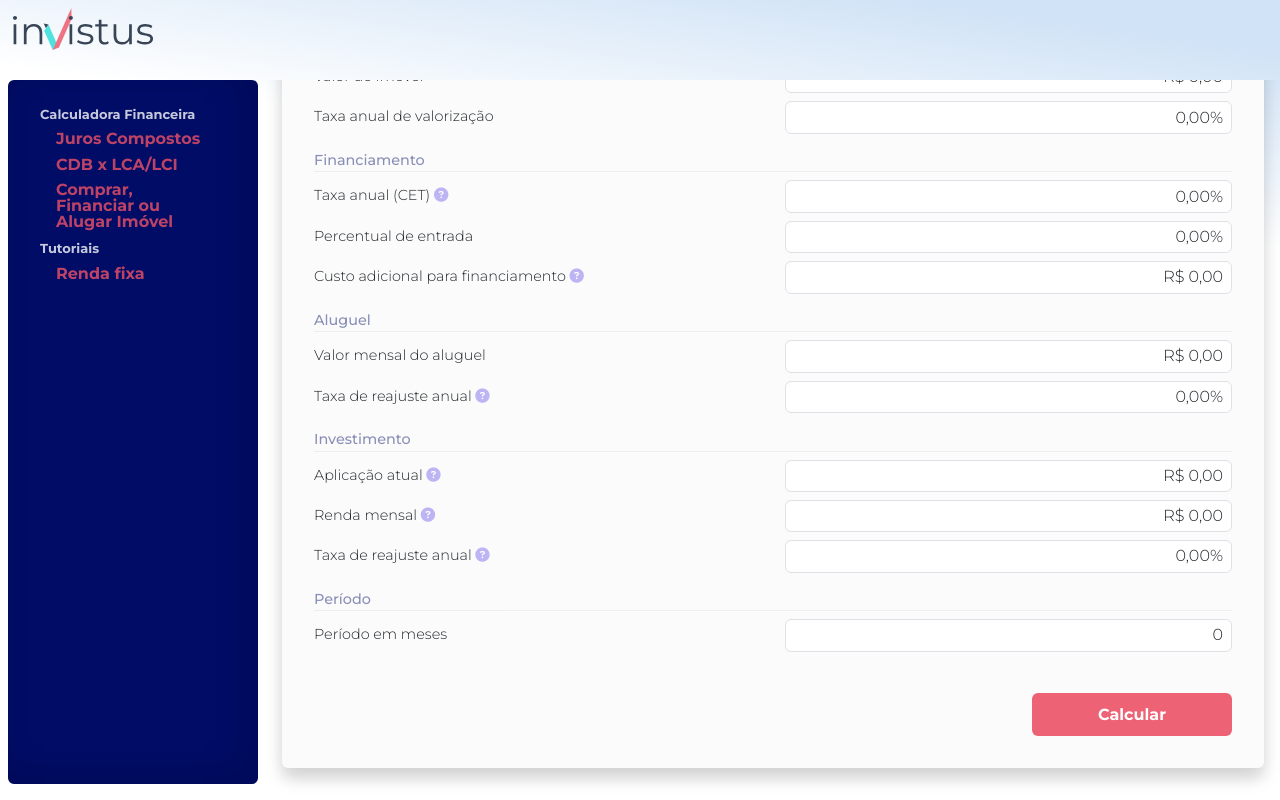
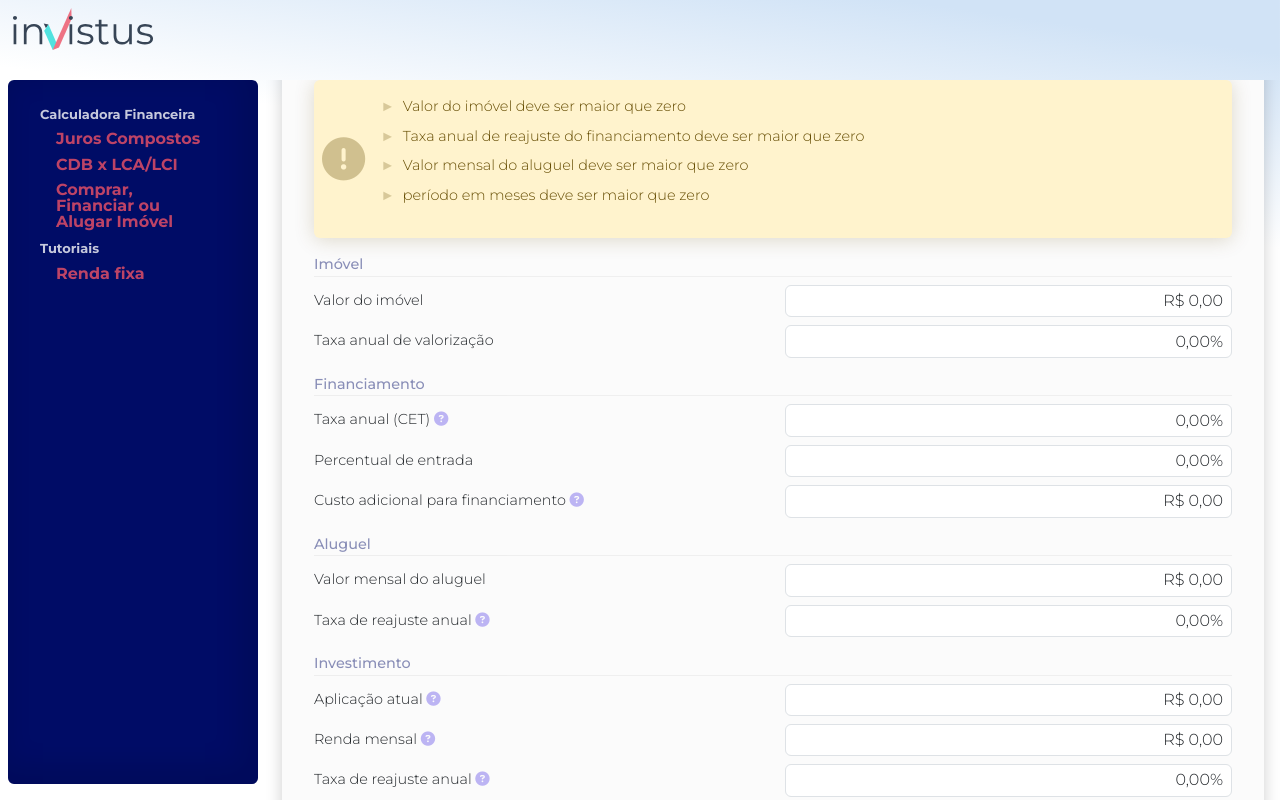
Before and after one commit to Invistus/invistus, a React (Create React App) app in the folder web/: page /calculators/real_state_benchmark in a window 1280 px wide. Both pictures are taken after a click on the button "Calcular". Built offline with nearby package versions, Linux system fonts and the light colour scheme.

Commit message:
Implemented focus on submit or error messages

```diff
--- a/web/src/components/charts/LineChart.tsx
+++ b/web/src/components/charts/LineChart.tsx
@@ -194,7 +194,7 @@ const LineChart: React.FC<LineChartProps> = ({
           ))}
         </g>
         <g>
-          {lineData.map((line, i) => <path d={`M${line}`} stroke={colors[i] ?? DEFAULT_PATH_COLOR} fill="none" />)}
+          {lineData.map((line, i) => <path key={i} d={`M${line}`} stroke={colors[i] ?? DEFAULT_PATH_COLOR} fill="none" />)}
           {areaData.map((d, i) => (
             <path key={i} d={d} fill={colors[i] ?? DEFAULT_AREA_COLOR} opacity={opacity} />
           ))}
--- a/web/src/components/forms/Form.tsx
+++ b/web/src/components/forms/Form.tsx
@@ -1,6 +1,7 @@
-import React, { FormEventHandler } from "react";
+import React, { FormEventHandler, useEffect } from "react";
 import ErrorMessages from "./errors/ErrorMessages";
 import { FieldErrors } from "react-hook-form";
+import { useFocus } from "utils/focus";
 
 export type FormProps = {
     children: any;
@@ -10,9 +11,13 @@ export type FormProps = {
 }
 
 const Form: React.FC<FormProps> = ({ children, className, onSubmit, errors }: FormProps) => {
+  const [ref, setFocus] = useFocus<HTMLDivElement>();
+  useEffect(() => {
+    setFocus();
+  }, [errors]);
   return (
     <div className={`${className || ""}`}>
-        {errors && <ErrorMessages errors={errors} />}
+      {errors && <ErrorMessages errors={errors} ref={ref}/>}
       <form onSubmit={onSubmit}>
           {children}
       </form>
--- a/web/src/components/forms/errors/ErrorMessages.tsx
+++ b/web/src/components/forms/errors/ErrorMessages.tsx
@@ -1,4 +1,4 @@
-import React from 'react';
+import React, { forwardRef } from 'react';
 import { FieldErrors } from 'react-hook-form';
 
 interface ErrorMessagesProps {
@@ -9,11 +9,14 @@ const isNotEmpty = (obj: FieldErrors): boolean => {
   return Object.keys(obj).length > 0;
 };
 
-const ErrorMessages: React.FC<ErrorMessagesProps> = ({ errors }) => {
+const ErrorMessages: React.ForwardRefRenderFunction<HTMLDivElement, ErrorMessagesProps> = ({ errors }, ref) => {
   if (!isNotEmpty(errors)) return null;
   return (
-    <div>
-        <div className="errorValidation alert alert-warning">
+    <div ref={ref}>
+        <div className="error-validation alert alert-warning">
+          <div className="alert-warning-icon">
+            <i className="fa-solid fa-circle-exclamation fa-3x"></i>
+          </div>
           <ul>
             {Object.getOwnPropertyNames(errors).map((prop, index) => (
               <li key={index}>{errors[prop]?.message?.toString()}</li>
@@ -24,4 +27,4 @@ const ErrorMessages: React.FC<ErrorMessagesProps> = ({ errors }) => {
   );
 };
 
-export default ErrorMessages;
+export default forwardRef(ErrorMessages);
--- a/web/src/features/CompoundInterest/CompoundInterestPage.tsx
+++ b/web/src/features/CompoundInterest/CompoundInterestPage.tsx
@@ -8,16 +8,19 @@ import { CompoundInterestForm } from './CompoundInterestForm';
 import { CalculationResult, CompoundInterestFormData } from './ICompoundInterest';
 import { calculateCompoundInterest } from './interestCalculator';
 import './CompoundInterest.css';
+import { useFocus } from 'utils/focus';
 
 
 export const CompoundInterestPage = () => {
 
   const [result, setResult] = useState<CalculationResult>();
+  const [ref, setFocus] = useFocus<HTMLDivElement>();
   const { t } = useTranslation();
 
   const handleCalculation = (data: CompoundInterestFormData) => {
     const compoundInterest = calculateCompoundInterest({ ...data });
     setResult(compoundInterest);
+    setFocus();
   };
 
   return (
@@ -29,7 +32,7 @@ export const CompoundInterestPage = () => {
         </Panel>
         {result && (
             <>
-              <Panel subTitle={t('common.result')}>
+              <Panel subTitle={t('common.result')} ref={ref}>
                   <div className="result-compound-interest-panel">
                     <div className="total-amount">
                       <p className="label">Valor total final</p>
--- a/web/src/features/FixedIncomeBenchmark/FixedIncomeBenchmarkPage.tsx
+++ b/web/src/features/FixedIncomeBenchmark/FixedIncomeBenchmarkPage.tsx
@@ -1,69 +1,61 @@
-import React, { useState } from 'react';
+import React, { useState, forwardRef } from 'react';
 import FixedIncomeBenchmarkForm from 'features/FixedIncomeBenchmark/FixedIncomeBenchmarkForm';
 import { Result, calculateBenchmark } from 'features/FixedIncomeBenchmark/FixedIncomeBenchmark';
-import { formatPercentage } from 'utils/stringUtils';
 import { IFixedIncomeBenchmark } from 'features/FixedIncomeBenchmark/FixedIncomeBenchmark';
 import Panel from 'components/panels/Panel';
 import Page from 'components/pages/Page';
 import useTranslation from 'language/useTranslation';
 import { FixedIncomeTutorial } from '../Tutorials/FixedIncomeTutorial';
 import TutorialPanel from 'features/Tutorials/TutorialPanel';
+import { FixedIncomeBenchmarkTable } from './FixedIncomeBenchmarkTable';
+import { useFocus } from 'utils/focus';
 
 
 export const FixedIncomeBenchmarkPage: React.FC = () => {
 
   const { t } = useTranslation();
-  const [result, setResult] = useState<Result>();
+  const [result, setResult] = useState<Result | null>();
+  const [ref, setFocus] = useFocus<HTMLDivElement>();
 
   const handleFormSubmit = async (data: IFixedIncomeBenchmark) => {
-    const r = await calculateBenchmark(data);
-    setResult(r);
+    const newResult = await calculateBenchmark(data);
+    setResult(newResult);
+    setFocus();
   };
 
   return (
     <Page>
-      <Panel  title={t('fixedIncomeBenchmark.label')}
+      <FixedIncomeBenchmarkFormPanel onSubmit={handleFormSubmit}/>
+      {result && <FixedIncomeBenchmarkResultPanel result={result} ref={ref} />}
+    </Page>
+  );
+};
+
+const FixedIncomeBenchmarkFormPanel: React.FC<{ onSubmit: (data: IFixedIncomeBenchmark) => void }> = ({ onSubmit }) => {
+  const { t } = useTranslation();
+
+  return (
+    <Panel
+      title={t('fixedIncomeBenchmark.label')}
       subTitle={t('fixedIncomeBenchmark.description')}
       image="/images/assets/fixed_income_benchmark.png">
-        <FixedIncomeBenchmarkForm onSubmit={handleFormSubmit} />
+      <FixedIncomeBenchmarkForm onSubmit={onSubmit} />
     </Panel>
-      {result &&
+  );
+};
+
+const FixedIncomeBenchmarkResultPanel = forwardRef<HTMLDivElement, { result: Result}>(({ result }, ref) => {
+  const { t } = useTranslation();
+  return (
     <>
-          <Panel>
-            <h3>{t('fixedIncomeBenchmark.resultLabel').replace('[durationDays]', result.source.durationDays.toString())}</h3>
-            <div className="container table">
-              <div className="row">
-                  <div className="col-2">{t('fixedIncomeBenchmark.investmentType')}</div>
-                  <div className="col-2">{t('fixedIncomeBenchmark.investmentCategory')}</div>
-                  <div className="col-2">{t('fixedIncomeBenchmark.dividendYield')}</div>
-                  <div className="col-2">{t('fixedIncomeBenchmark.tax_table')}</div>
-                  <div className="col-2">{t('fixedIncomeBenchmark.tax')}</div>
-                  <div className="col-2">{t('fixedIncomeBenchmark.netReturn')}</div>
-                </div>
-                <div className="row">
-                  <div className="col-2">{result.source.investmentType}</div>
-                  <div className="col-2">{t(`fixedIncomeBenchmark.${result.source.investmentCategory}`)}</div>
-                  <div className="col-2 number">{formatPercentage(result.source.grossReturnPercentage)}</div>
-                  <div className="col-2 center">{result.source.tax_range && t(`fixedIncomeBenchmark.tax_${result.source.tax_range}`)}</div>
-                  <div className="col-2 number">{result.source.tax_rate && formatPercentage(result.source.tax_rate)}</div>
-                  <div className="col-2 number">{formatPercentage(result.source.netReturn)}</div>
-                </div>
-                {result.benchmark.map((benchmark, index) =>
-                  <div className="row" key={index}>
-                    <div className="col-2">{benchmark.investmentType}</div>
-                    <div className="col-2">{t(`fixedIncomeBenchmark.${benchmark.investmentCategory}`)}</div>
-                    <div className="col-2 number">{formatPercentage(benchmark.grossReturnPercentage)}</div>
-                    <div className="col-2 center">{benchmark.tax_range ? t(`fixedIncomeBenchmark.tax_${benchmark.tax_range}`) : '-'}</div>
-                    <div className="col-2 number">{benchmark.tax_rate ? formatPercentage(benchmark.tax_rate) : '-'}</div>
-                    <div className="col-2 number">{formatPercentage(benchmark.netReturn)}</div>
-                  </div>
-                )}
-          </div>
+      <Panel ref={ref}>
+        <h3>
+          {t('fixedIncomeBenchmark.resultLabel').replace('[durationDays]', result.source.durationDays?.toString() || '')}
+        </h3>
+        <FixedIncomeBenchmarkTable data={result} />
       </Panel>
       <div className="more_about">{t('common.more_about')}</div>
       <TutorialPanel tutorial={<FixedIncomeTutorial />} />
     </>
-      }
-    </Page>
   );
-};
+});
--- /dev/null
+++ b/web/src/features/FixedIncomeBenchmark/FixedIncomeBenchmarkTable.tsx
@@ -0,0 +1,44 @@
+import React from 'react';
+import { formatPercentage } from 'utils/stringUtils';
+import useTranslation from 'language/useTranslation';
+import { Result } from './FixedIncomeBenchmark';
+
+interface FixedIncomeBenchmarkTableProps {
+  data: Result;
+}
+
+export const FixedIncomeBenchmarkTable: React.FC<FixedIncomeBenchmarkTableProps> = ({ data }) => {
+
+  const { t } = useTranslation();
+
+  return (
+      <div className="container table">
+        <div className="row">
+            <div className="col-2">{t('fixedIncomeBenchmark.investmentType')}</div>
+            <div className="col-2">{t('fixedIncomeBenchmark.investmentCategory')}</div>
+            <div className="col-2">{t('fixedIncomeBenchmark.dividendYield')}</div>
+            <div className="col-2">{t('fixedIncomeBenchmark.tax_table')}</div>
+            <div className="col-2">{t('fixedIncomeBenchmark.tax')}</div>
+            <div className="col-2">{t('fixedIncomeBenchmark.netReturn')}</div>
+          </div>
+          <div className="row">
+            <div className="col-2">{data.source.investmentType}</div>
+            <div className="col-2">{t(`fixedIncomeBenchmark.${data.source.investmentCategory}`)}</div>
+            <div className="col-2 number">{formatPercentage(data.source.grossReturnPercentage)}</div>
+            <div className="col-2 center">{data.source.tax_range && t(`fixedIncomeBenchmark.tax_${data.source.tax_range}`)}</div>
+            <div className="col-2 number">{data.source.tax_rate && formatPercentage(data.source.tax_rate)}</div>
+            <div className="col-2 number">{formatPercentage(data.source.netReturn)}</div>
+          </div>
+          {data.benchmark.map((benchmark, index) =>
+            <div className="row" key={index}>
+              <div className="col-2">{benchmark.investmentType}</div>
+              <div className="col-2">{t(`fixedIncomeBenchmark.${benchmark.investmentCategory}`)}</div>
+              <div className="col-2 number">{formatPercentage(benchmark.grossReturnPercentage)}</div>
+              <div className="col-2 center">{benchmark.tax_range ? t(`fixedIncomeBenchmark.tax_${benchmark.tax_range}`) : '-'}</div>
+              <div className="col-2 number">{benchmark.tax_rate ? formatPercentage(benchmark.tax_rate) : '-'}</div>
+              <div className="col-2 number">{formatPercentage(benchmark.netReturn)}</div>
+            </div>
+          )}
+    </div>
+  );
+};
--- a/web/src/features/RealEstateBenchmark/RealEstateBenchmarkForm.tsx
+++ b/web/src/features/RealEstateBenchmark/RealEstateBenchmarkForm.tsx
@@ -1,4 +1,4 @@
-import React from 'react';
+import React, { useState } from 'react';
 import { FieldErrors, FieldValues, useForm } from 'react-hook-form';
 import { RealEstateStrategyInput } from './RealEstateBenchmark';
 import NumberField from 'components/forms/fields/NumberField';
@@ -8,8 +8,9 @@ import Submit from 'components/forms/inputs/Submit';
 import CurrencyField from 'components/forms/fields/CurrencyField';
 import PercentageField from 'components/forms/fields/PercentageField';
 import { getInputDefaults } from 'utils/formUtils';
-import { parseCurrency, parsePercentage, parseNumber } from 'utils/stringUtils';
+import { parseCurrency, parsePercentage, parseNumber, formatErrorMessage } from 'utils/stringUtils';
 import { isNotEmpty } from 'utils/objectUtils';
+
 import Form from 'components/forms/Form';
 
 
@@ -48,10 +49,13 @@ interface FormProps {
 
 const RealEstateBenchmarkForm: React.FC<FormProps> = ({ onSubmit }) => {
   const { t } = useTranslation();
+  const [ errorMessages, setErrorMessages ] = useState<FieldErrors<RealEstateBenchmarkInputValues>>();
 
   const { control, handleSubmit, formState: { errors } } = useForm<RealEstateBenchmarkInputValues, any, RealEstateStrategyInput>({
     defaultValues: defaultValues,
     resolver: async (inputValues: RealEstateBenchmarkInputValues) => {
+
+      setErrorMessages({});
 
       const formData: RealEstateStrategyInput = {
         homePrice: parseCurrency(inputValues.homePrice) || 0,
@@ -79,7 +83,7 @@ const RealEstateBenchmarkForm: React.FC<FormProps> = ({ onSubmit }) => {
       if (formData.mortgageRate <= 0) {
         errors.mortgageRate = {
             type: "manual",
-            message: t('realEstateBenchmark.errors.mortgageRateGreaterThanZero')
+            message: t('realEstateBenchmark.errors.mortageRateGreaterThanZero')
           };
       }
 
@@ -97,6 +101,7 @@ const RealEstateBenchmarkForm: React.FC<FormProps> = ({ onSubmit }) => {
           };
       }
 
+      setErrorMessages(errors);
       return {
         values: isNotEmpty(errors) ? {} : formData,
         errors: errors,
@@ -104,8 +109,21 @@ const RealEstateBenchmarkForm: React.FC<FormProps> = ({ onSubmit }) => {
     },
   });
 
+  const submit = async (data: RealEstateStrategyInput) => {
+    try {
+      return onSubmit(data);
+    } catch (e) {
+      const error = e as Error;
+      errors.mortgageRate = {
+        type: "manual",
+        message: formatErrorMessage(t(`realEstateBenchmark.errors.${error.message}`), error.cause)
+      };
+      setErrorMessages(errors);
+    }
+  }
+
   return (
-    <Form onSubmit={handleSubmit(onSubmit)} errors={errors}>
+    <Form onSubmit={handleSubmit(submit)} errors={errorMessages}>
       <p className="field-group">{t('realEstateBenchmark.realEstate')}</p>
       <CurrencyField control={control} name="homePrice" label={t('realEstateBenchmark.homePrice')}/>
       <PercentageField control={control} name="homeAppreciationRate" label={t('realEstateBenchmark.homeAppreciationRate')} />
--- a/web/src/features/RealEstateBenchmark/RealEstateBenchmarkPage.tsx
+++ b/web/src/features/RealEstateBenchmark/RealEstateBenchmarkPage.tsx
@@ -4,30 +4,19 @@ import { RealEstateStrategyInput, StrategyOutput, realEstateStrategy } from './R
 import useTranslation from 'language/useTranslation';
 import Page from 'components/pages/Page';
 import Panel from 'components/panels/Panel';
-import { formatErrorMessage } from 'utils/stringUtils';
-import ErrorMessages from 'components/forms/errors/ErrorMessages';
-import { FieldErrors } from 'react-hook-form';
-import { RealEstateBenchmarkResult } from './RealEstateBenchmarkResult';
+import RealEstateBenchmarkResult from './RealEstateBenchmarkResult';
 import './RealEstateBenchmark.css';
+import { useFocus } from 'utils/focus';
 
 export const RealEstateBenchmarkPage: React.FC = () => {
   const { t } = useTranslation();
   const [decision, setDecision] = useState<StrategyOutput | null>(null);
-  const [errors, setErrors] = useState<FieldErrors>();
+  const [ref, setFocus] = useFocus<HTMLDivElement>();
 
-  const handleFormSubmit = async (data: RealEstateStrategyInput) => {
-    try {
-      setErrors({});
-      const result = await realEstateStrategy(data);
-      setDecision(result);
-    } catch(e: any) {
-      const fieldErros: FieldErrors = {};
-      fieldErros.mortgageRate = {
-        type: "manual",
-        message: formatErrorMessage(t(`realEstateBenchmark.errors.${e.message}`), e.cause)
-      };
-      setErrors(fieldErros);
-    }
+  const handleFormSubmit = (data: RealEstateStrategyInput) => {
+    const result = realEstateStrategy(data);
+    setDecision(result);
+    setFocus();
   };
 
   return (
@@ -35,10 +24,9 @@ export const RealEstateBenchmarkPage: React.FC = () => {
       <Panel  title={t('realEstateBenchmark.label')}
               subTitle={t('realEstateBenchmark.description')}
               image="/images/assets/real_estate_benchmark.png">
-        {errors && <ErrorMessages errors={errors} />}
         <RealEstateBenchmarkForm onSubmit={handleFormSubmit} />
       </Panel>
-      {decision && <RealEstateBenchmarkResult {...decision} />}
+      {decision && <RealEstateBenchmarkResult {...decision} ref={ref}/>}
     </Page>
   );
 };
--- a/web/src/index.css
+++ b/web/src/index.css
@@ -365,6 +365,7 @@ div.help-icon-message {
 div.table {
   border-radius: var(--bs-border-radius);
   box-shadow: 0 2px 10px 0 rgba(0, 12, 102, 0.1);
+  word-wrap: break-word;
 }
 
 div.table .row:first-child  {
@@ -405,24 +406,36 @@ div.table .col.center {
 }
 
 /* Errors */
-div.errorValidation {
+div.error-validation {
+  display: flex;
+  margin: 1rem 0;
   padding: .5rem;
   border-radius: var(--bs-border-radius);
   box-shadow: 0 2px 20px 0px rgba(102, 77, 3, .2);
   border: none;
 }
 
-div.errorValidation li {
+div.error-validation div.alert-warning-icon {
+  opacity: .3;
+  align-self: center;
+}
+
+div.error-validation ul {
+  word-break: break-word;
+}
+
+div.error-validation li {
   margin: .5rem;
   list-style-type: none; /* Removes default bullet points */
   margin-left: 1.5em;    /* Adjusts space for the custom bullet */
   position: relative;    /* Makes it possible to position the ::before content relative to the li */
 }
 
-div.errorValidation li::before {
+div.error-validation li::before {
   content: '►';          /* The custom character */
   position: absolute;
   left: -1em;          /* Adjust this value as needed to position your custom bullet */
+  opacity: .25;
 }
 
 
@@ -535,4 +548,17 @@ div.tutorial-container u {
     width: 100%;
   }
 
+  div.table {
+    font-size: small;
+  }
+
+  /* Errors */
+  div.error-validation {
+    display: block;
+  }
+
+  div.error-validation div.alert-warning-icon {
+    text-align: center;
+  }
+
 }
--- /dev/null
+++ b/web/src/utils/focus.ts
@@ -0,0 +1,16 @@
+import { useRef, useEffect } from 'react';
+
+export function useFocus<T extends HTMLElement>(): [React.RefObject<T>, () => void] {
+    const htmlElRef = useRef<T>(null);
+    const setFocus = () => {
+        setTimeout(() => {
+            htmlElRef?.current?.scrollIntoView();
+        }, 100);
+    };
+
+    useEffect(() => {
+        setFocus();
+    }, []); // Empty dependency array ensures this runs once after component mounts
+
+    return [htmlElRef, setFocus];
+}
```
Also changed, not shown: web/src/components/panels/Panel.tsx (+4 -4 lines), web/src/features/RealEstateBenchmark/RealEstateBenchmarkResult.tsx (+5 -3 lines). Lines whose indentation alone changed are shown as unchanged.
